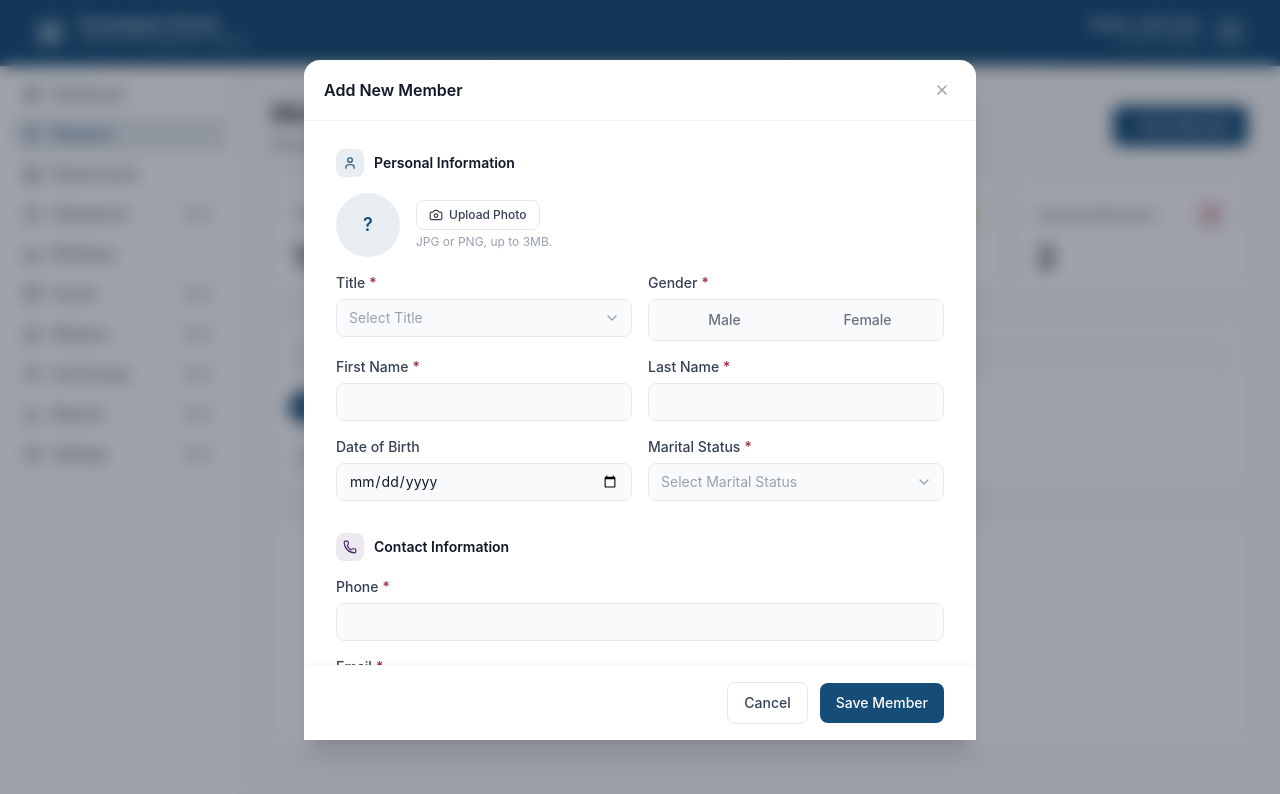
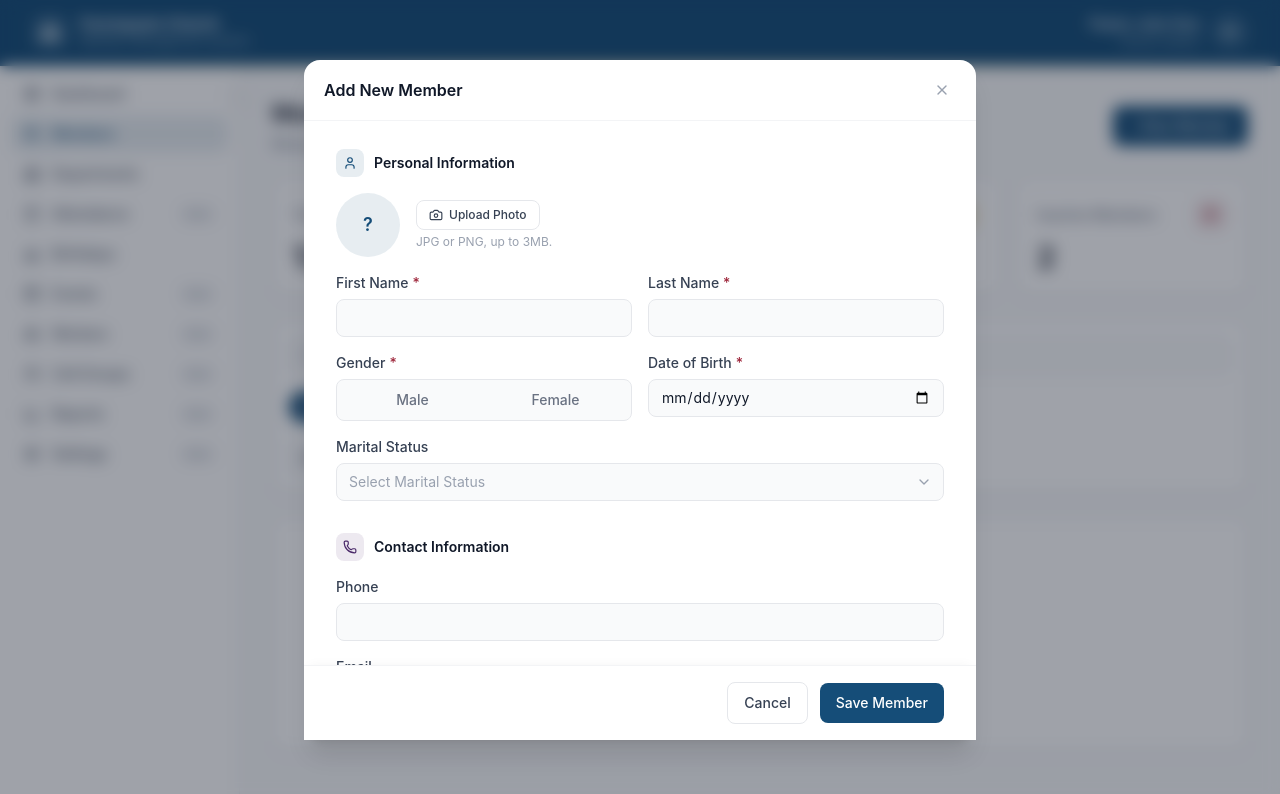
Before and after one commit to FGC-OLUGOKE/FGC-Olugoke-Database, a React (Vite) app in the folder frontend/: page /members in a window 1280 px wide. Both pictures are taken after typing "name@example.com" into the empty fields and a click on the button "+ New Member". Shown: the top 794 px of the page. Built offline with nearby package versions, Linux system fonts and the light colour scheme.

Commit message:
Refactor MemberForm to remove title and add departments
Removed title field from form and updated validation logic. Added MultiSelect for departments and adjusted form layout.

```diff
--- a/frontend/src/features/members/components/MemberForm.jsx
+++ b/frontend/src/features/members/components/MemberForm.jsx
@@ -7,8 +7,9 @@ import SegmentedControl from "../../../components/ui/SegmentedControl";
 import Toggle from "../../../components/ui/Toggle";
 import Button from "../../../components/ui/Button";
 import PhotoUpload from "../../../components/ui/PhotoUpload";
+import MultiSelect from "../../../components/ui/MultiSelect";
+import { getCurrentAge } from "../../../lib/birthdayUtils";
 import {
-  TITLES,
   GENDERS,
   MARITAL_STATUSES,
   FORM_CATEGORIES,
@@ -19,9 +20,11 @@ import {
 // Select-based fields default to "" (unanswered) rather than the
 // first option, so the placeholder shows and validation can catch
 // an admin who never actually made a choice.
+//
+// NOTE: `title` was removed entirely per the registration-rules
+// update — it's not part of this schema anymore, not just hidden.
 const EMPTY_FORM = {
   photoUrl: "",
-  title: "",
   firstName: "",
   lastName: "",
   gender: "",
@@ -31,7 +34,7 @@ const EMPTY_FORM = {
   email: "",
   address: "",
   category: "",
-  department: "",
+  departments: [],
   status: "",
   dateJoined: "",
   baptized: false,
@@ -44,36 +47,29 @@ const EMAIL_PATTERN = /^[^\s@]+@[^\s@]+\.[^\s@]+$/;
 const PHONE_PATTERN = /^[0-9+()\-\s]{7,}$/;
 
 /**
- * Validates the fields required to identify, reach, and correctly
- * categorize a member. Returns an object keyed by field name — an
- * empty object means the form is valid.
- *
- * UNCHANGED from the previous version — this redesign is visual only.
+ * Only First Name, Last Name, Gender, and Date of Birth block
+ * submission — per the updated registration rules, everything else
+ * (phone, email, address, department, category, marital status,
+ * status, etc.) is optional so an admin can register someone with
+ * just their basic identity and complete the rest of the profile
+ * later. Phone/email still get FORMAT validation, but only if the
+ * admin actually typed something in — an empty value is valid.
  */
 function validate(data) {
   const errors = {};
 
-  if (!data.title) errors.title = "Please select a title";
   if (!data.firstName.trim()) errors.firstName = "First name is required";
   if (!data.lastName.trim()) errors.lastName = "Last name is required";
   if (!data.gender) errors.gender = "Please select a gender";
-  if (!data.maritalStatus) errors.maritalStatus = "Please select a marital status";
+  if (!data.dateOfBirth) errors.dateOfBirth = "Date of birth is required";
 
-  if (!data.phone.trim()) {
-    errors.phone = "Phone number is required";
-  } else if (!PHONE_PATTERN.test(data.phone.trim())) {
+  if (data.phone.trim() && !PHONE_PATTERN.test(data.phone.trim())) {
     errors.phone = "Enter a valid phone number";
   }
 
-  if (!data.email.trim()) {
-    errors.email = "Email is required";
-  } else if (!EMAIL_PATTERN.test(data.email.trim())) {
+  if (data.email.trim() && !EMAIL_PATTERN.test(data.email.trim())) {
     errors.email = "Enter a valid email address";
   }
-
-  if (!data.category) errors.category = "Please select a category";
-  if (!data.department) errors.department = "Please select a department";
-  if (!data.status) errors.status = "Please select a status";
 
   return errors;
 }
@@ -82,19 +78,15 @@ function validate(data) {
  * MemberForm
  *
  * Add/Edit member dialog.
- * - Mobile (≤768px): full-width side drawer, unchanged.
- * - Desktop (md: and up): centered modal with backdrop blur, rounded
- *   corners, capped height with internal scroll — via Drawer's
- *   `desktopModal` prop. Pure CSS breakpoint switch, no JS involved.
+ * - Mobile (≤768px): full-width side drawer.
+ * - Desktop (md: and up): centered modal (Drawer's `desktopModal` prop).
  *
- * Every required field (matching `validate()` above exactly) shows a
- * red asterisk beside its label via the `required` prop on
- * Input/Select/SegmentedControl. Section headers now carry a small
- * tinted icon badge for stronger visual hierarchy/scannability.
- *
- * Functionality/validation logic is UNCHANGED from before — this is
- * a visual/layout redesign only. `onSave` still just hands the
- * finished form data back to the caller; no API call happens here.
+ * Registration philosophy: "register the member first, complete the
+ * profile later." Only First Name, Last Name, Gender, and Date of
+ * Birth are required (marked with a red *) — everything else is
+ * optional and won't block saving. Date of Birth shows a live
+ * "Age: X" hint underneath since age is always derived, never a
+ * separate editable field.
  *
  * Props:
  * - isOpen  (bool)
@@ -102,7 +94,7 @@ function validate(data) {
  * - onClose (fn)
  * - onSave  (fn)  (formData) => void
  */
-export default function MemberForm({ isOpen, member, onClose, onSave }) {
+export default function MemberForm({ isOpen, member, onClose, onSave, submitLabel = "Save Member", titleOverride }) {
   const isEditing = Boolean(member);
   const [formData, setFormData] = useState(EMPTY_FORM);
   const [errors, setErrors] = useState({});
@@ -136,11 +128,13 @@ export default function MemberForm({ isOpen, member, onClose, onSave }) {
     onSave?.(formData);
   }
 
+  const age = formData.dateOfBirth ? getCurrentAge(formData.dateOfBirth) : null;
+
   return (
     <Drawer
       isOpen={isOpen}
       onClose={onClose}
-      title={isEditing ? "Edit Member" : "Add New Member"}
+      title={titleOverride ?? (isEditing ? "Edit Member" : "Add New Member")}
       widthClass="md:max-w-2xl"
       desktopModal
     >
@@ -153,25 +147,6 @@ export default function MemberForm({ isOpen, member, onClose, onSave }) {
               value={formData.photoUrl}
               onChange={(dataUrl) => update("photoUrl", dataUrl)}
             />
-            <div className="grid grid-cols-2 gap-4">
-              <Select
-                label="Title"
-                required
-                placeholder="Select Title"
-                options={TITLES}
-                value={formData.title}
-                error={errors.title}
-                onChange={(e) => update("title", e.target.value)}
-              />
-              <SegmentedControl
-                label="Gender"
-                required
-                options={GENDERS}
-                value={formData.gender}
-                error={errors.gender}
-                onChange={(value) => update("gender", value)}
-              />
-            </div>
             <div className="grid grid-cols-2 gap-4">
               <Input
                 label="First Name"
@@ -189,29 +164,43 @@ export default function MemberForm({ isOpen, member, onClose, onSave }) {
               />
             </div>
             <div className="grid grid-cols-2 gap-4">
+              <SegmentedControl
+                label="Gender"
+                required
+                options={GENDERS}
+                value={formData.gender}
+                error={errors.gender}
+                onChange={(value) => update("gender", value)}
+              />
+              <div>
                 <Input
                   label="Date of Birth"
                   type="date"
+                  required
+                  error={errors.dateOfBirth}
                   value={formData.dateOfBirth}
                   onChange={(e) => update("dateOfBirth", e.target.value)}
                 />
+                {/* Age is always derived from Date of Birth — never a
+                    separate editable field. */}
+                {age !== null && (
+                  <p className="mt-1 text-xs text-gray-400">Age: {age}</p>
+                )}
+              </div>
+            </div>
             <Select
               label="Marital Status"
-                required
               placeholder="Select Marital Status"
               options={MARITAL_STATUSES}
               value={formData.maritalStatus}
-                error={errors.maritalStatus}
               onChange={(e) => update("maritalStatus", e.target.value)}
             />
-            </div>
           </FormSection>
 
           <FormSection icon={Phone} iconTone="purple" title="Contact Information">
             <Input
               label="Phone"
               type="tel"
-              required
               error={errors.phone}
               value={formData.phone}
               onChange={(e) => update("phone", e.target.value)}
@@ -219,7 +208,6 @@ export default function MemberForm({ isOpen, member, onClose, onSave }) {
             <Input
               label="Email"
               type="email"
-              required
               error={errors.email}
               value={formData.email}
               onChange={(e) => update("email", e.target.value)}
@@ -232,34 +220,25 @@ export default function MemberForm({ isOpen, member, onClose, onSave }) {
           </FormSection>
 
           <FormSection icon={Church} iconTone="gold" title="Church Information">
-            <div className="grid grid-cols-2 gap-4">
             <Select
               label="Category"
-                required
               placeholder="Select Category"
               options={FORM_CATEGORIES}
               value={formData.category}
-                error={errors.category}
               onChange={(e) => update("category", e.target.value)}
             />
-              <Select
-                label="Department"
-                required
-                placeholder="Select Department"
+            <MultiSelect
+              label="Departments"
               options={FORM_DEPARTMENTS}
-                value={formData.department}
-                error={errors.department}
-                onChange={(e) => update("department", e.target.value)}
+              values={formData.departments}
+              onChange={(next) => update("departments", next)}
             />
-            </div>
             <div className="grid grid-cols-2 gap-4">
               <Select
                 label="Status"
-                required
                 placeholder="Select Status"
                 options={FORM_STATUSES}
                 value={formData.status}
-                error={errors.status}
                 onChange={(e) => update("status", e.target.value)}
               />
               <Input
@@ -299,19 +278,17 @@ export default function MemberForm({ isOpen, member, onClose, onSave }) {
           </FormSection>
 
           <p className="text-xs text-gray-400">
-            <span className="text-[#9e263b]">*</span> Required field
+            <span className="text-[#9e263b]">*</span> Required field — everything else can be
+            completed later
           </p>
         </div>
 
-        {/* Sticky footer with a subtle top shadow so it reads as
-            "above" the scrollable content rather than just stacked
-            beneath it. */}
         <div className="sticky bottom-0 flex shrink-0 items-center justify-end gap-3 border-t border-gray-100 bg-white px-5 py-4 shadow-[0_-4px_12px_-6px_rgba(0,0,0,0.06)] md:px-8">
           <Button variant="secondary" onClick={onClose}>
             Cancel
           </Button>
           <Button variant="primary" type="submit">
-            Save Member
+            {submitLabel}
           </Button>
         </div>
       </form>
```
Lines whose indentation alone changed are shown as unchanged.
